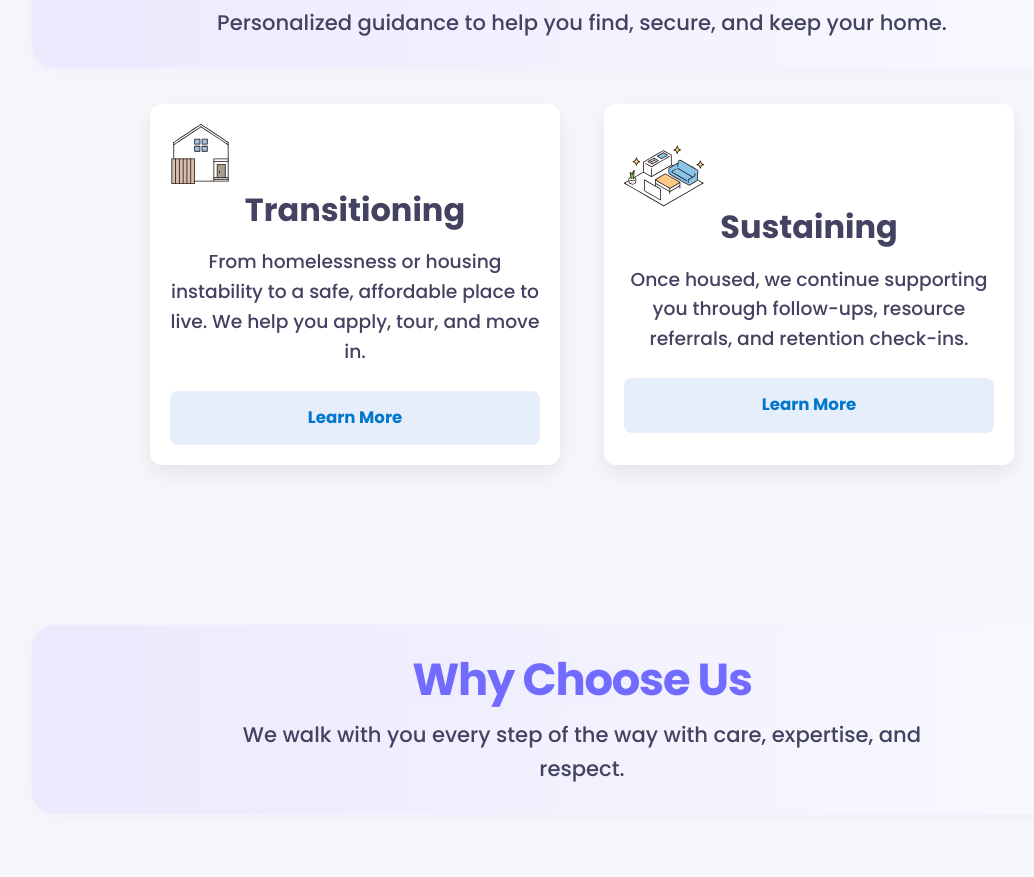
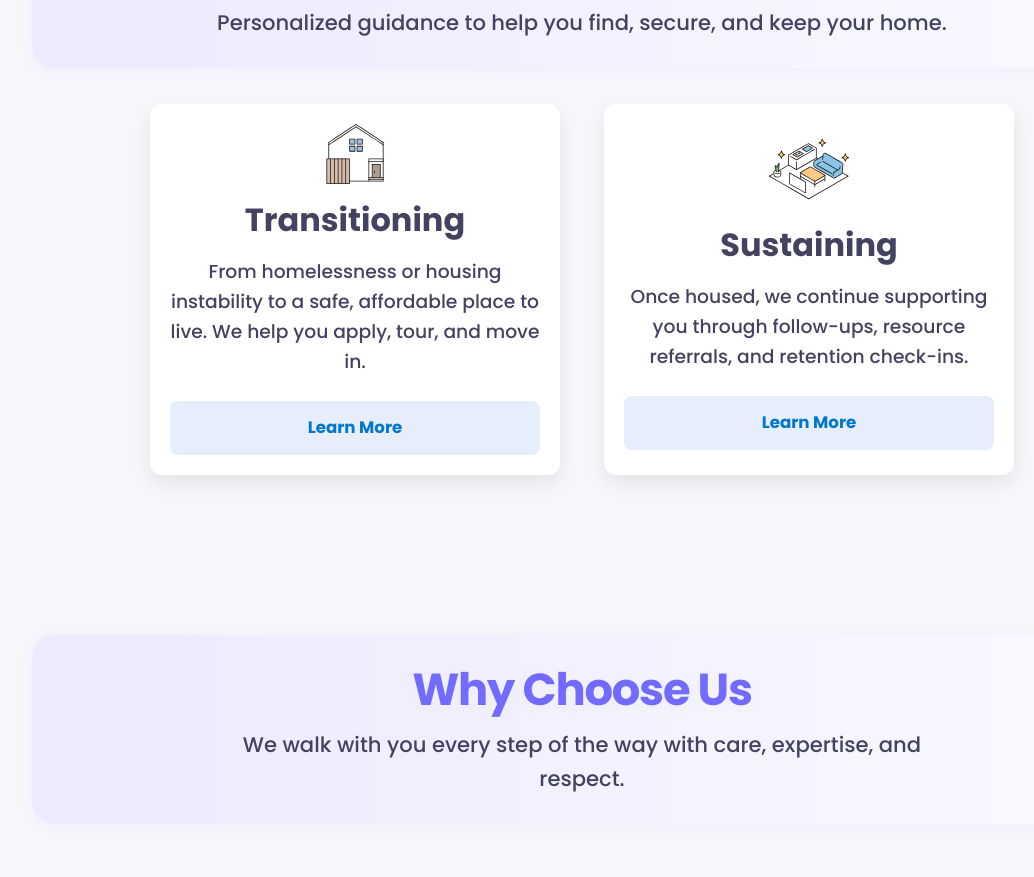
Before and after one commit to Zak-Sheikh/2econd-chance-website, a website: page index.html in a window 1280 px wide. Shown: the part 960-1837 px from the top of the page, without its empty margins (58-1092 px from the left). Drawn offline with Linux system fonts and the light colour scheme.

Commit message:
Center service overview icons in index.html

```diff
--- a/css/styles.css
+++ b/css/styles.css
@@ -3033,3 +3033,10 @@ header :where(a, button):focus-visible {
   height: 100%;
   object-fit: cover;
 }
+
+/* Force service card icons to center */
+.card .card-icon,
+.card .card-icon-large {
+  display: block;       /* ignore inherited text alignment */
+  margin: 0 auto 10px;  /* center horizontally and keep spacing below */
+}
```
